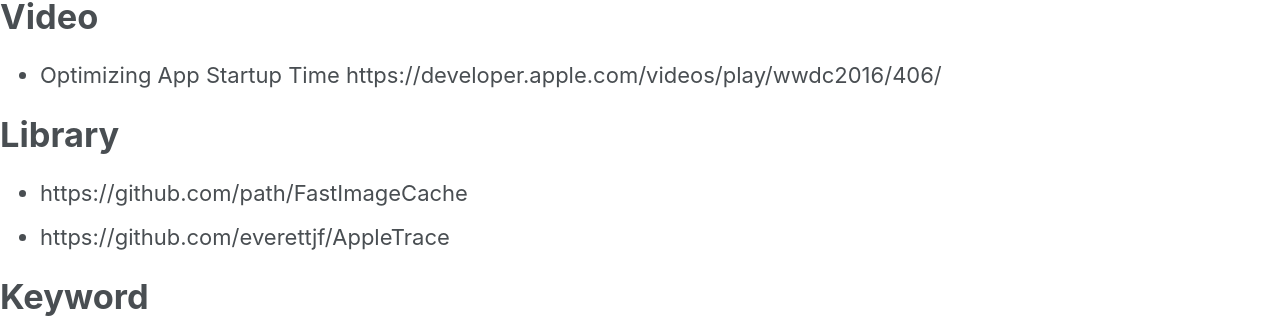
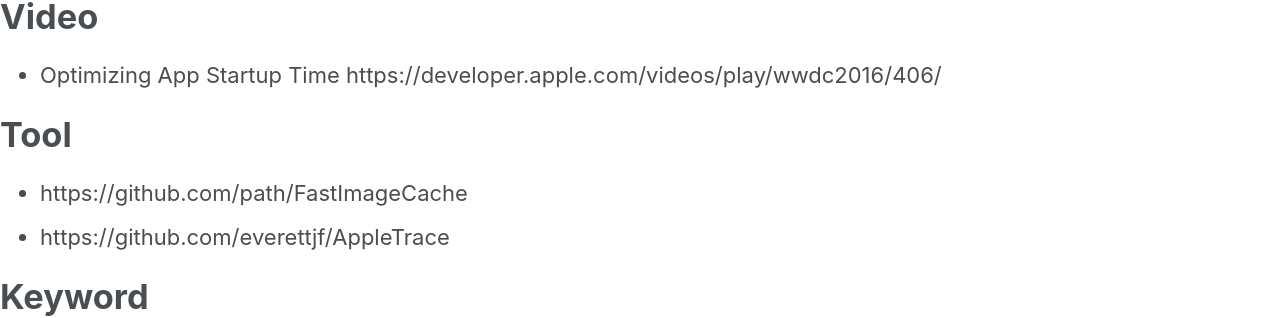
Before and after one commit to zhangkn/everettjf.github.io, a Jekyll site: the page built from perfissue.md, in a window 1280 px wide. Shown: the part 438-756 px from the top of the page. Built offline with Jekyll 4.4.1, drawn with Linux system fonts in a browser that asks for light colours; our own code applies the rules of GitHub Pages for plain Markdown files; comment, search, counter and statistics services are not loaded.

Commit message:
Update perfissue.md

```diff
--- a/perfissue.md
+++ b/perfissue.md
@@ -11,7 +11,7 @@
 
 - Optimizing App Startup Time https://developer.apple.com/videos/play/wwdc2016/406/
 
-# Library
+# Tool
 
 - https://github.com/path/FastImageCache
 - https://github.com/everettjf/AppleTrace
```
